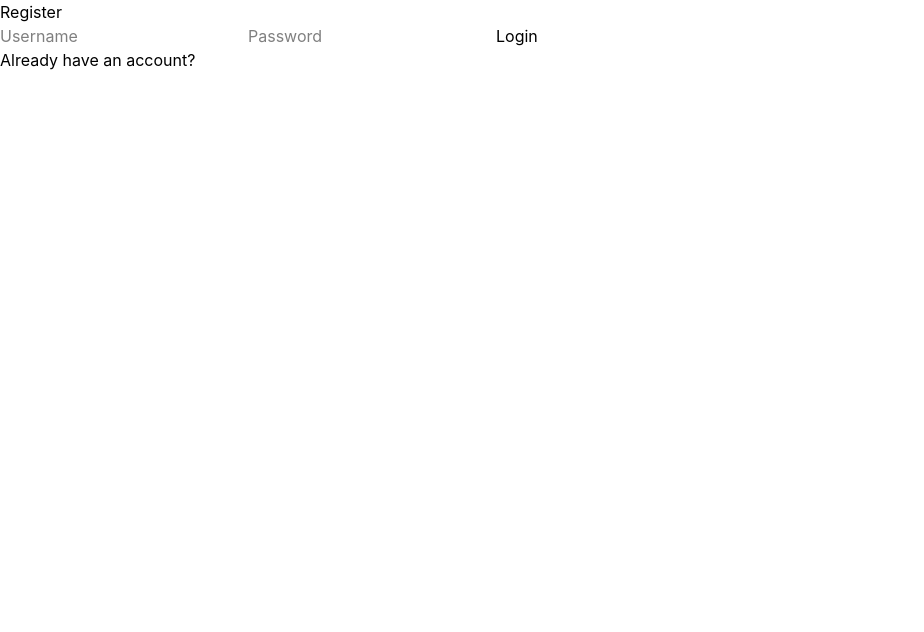
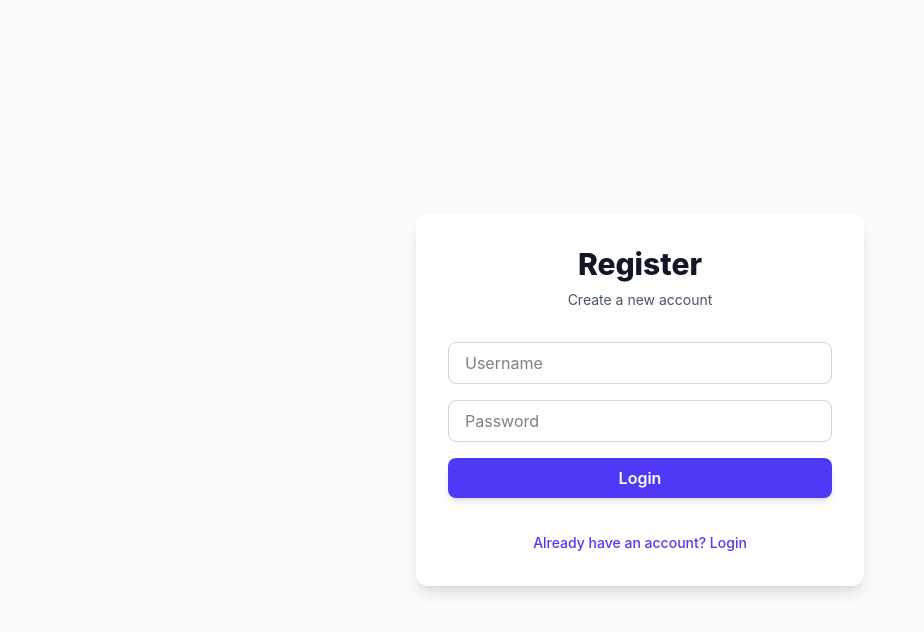
Before and after one commit to Veggissss/SolarWatch, a React (Vite) app: page /register in a window 1280 px wide. Shown: the top 632 px of the page, without its empty margins (0-924 px from the left). Built offline with nearby package versions, Linux system fonts and the light colour scheme.

Commit message:
feat: styled registration and login page

```diff
--- a/src/api/auth.ts
+++ b/src/api/auth.ts
@@ -11,6 +11,9 @@ export const performLogin = async (login: UserLogin) => {
     });
 
     if (!response.ok) {
+        if (response.status === 401) {
+            throw Error("Invalid credentials");
+        }
         throw Error(await response.text());
     }
     const token = await response.text();
--- /dev/null
+++ b/src/components/DisplayError.tsx
@@ -0,0 +1,11 @@
+
+export function DisplayError({ error }: { error: string }) {
+    if (!error || !error.trim()) {
+        return <></>
+    }
+    return (
+        <div className="mt-4 p-3 bg-red-100 border border-red-400 text-red-700 rounded relative" role="alert">
+            <span className="block sm:inline">{error}</span>
+        </div>
+    )
+}
--- a/src/components/LoginForm.tsx
+++ b/src/components/LoginForm.tsx
@@ -27,20 +27,27 @@ export function LoginForm({ onRegistrered }: LoginProps) {
     }
 
     return (
-        <form onSubmit={handleSubmit}>
+        <form onSubmit={handleSubmit} className="flex flex-col gap-4 w-full max-w-sm mx-auto">
             <input
+                className="w-full px-4 py-2 border border-gray-300 rounded-lg focus:ring-2 focus:ring-indigo-500 focus:border-indigo-500 outline-none transition-all dark:bg-gray-700 dark:border-gray-600 dark:text-white"
                 type="text"
                 placeholder="Username"
                 value={username}
                 onChange={(e) => setUsername(e.target.value)}
             />
             <input
+                className="w-full px-4 py-2 border border-gray-300 rounded-lg focus:ring-2 focus:ring-indigo-500 focus:border-indigo-500 outline-none transition-all dark:bg-gray-700 dark:border-gray-600 dark:text-white"
                 type="password"
                 placeholder="Password"
                 value={password}
                 onChange={(e) => setPassword(e.target.value)}
             />
-            <button type="submit">Login</button>
+            <button
+                type="submit"
+                className="w-full py-2 px-4 bg-indigo-600 hover:bg-indigo-700 text-white font-semibold rounded-lg shadow-md focus:outline-none focus:ring-2 focus:ring-indigo-500 focus:ring-opacity-75 transition-colors cursor-pointer"
+            >
+                Login
+            </button>
         </form>
     )
 }
--- a/src/pages/LoginPage.tsx
+++ b/src/pages/LoginPage.tsx
@@ -3,6 +3,7 @@ import { useNavigate } from "react-router";
 import type { UserLogin } from "../types";
 import { LoginForm } from "../components/LoginForm";
 import { performLogin } from "../api/auth";
+import { DisplayError } from "../components/DisplayError";
 
 export function LoginPage() {
     const [userLogin, setUserLogin] = useState<UserLogin | null>(null);
@@ -21,11 +22,25 @@ export function LoginPage() {
     }, [userLogin, navitation])
 
     return (
-        <>
-            <h1>Login</h1>
-            <LoginForm onRegistrered={(user) => setUserLogin(user)} />
-            <a onClick={() => navitation("/register")}>Don't have an account?</a>
-            {error ? <p>{error}</p> : <></>}
-        </>
+        <div className="min-h-screen flex items-center justify-center bg-gray-50 dark:bg-gray-900 py-12 px-4 sm:px-6 lg:px-8">
+            <div className="max-w-md w-full space-y-8 bg-white dark:bg-gray-800 p-8 rounded-xl shadow-lg">
+                <div className="text-center">
+                    <h1 className="text-3xl font-extrabold text-gray-900 dark:text-white mb-2">Login</h1>
+                    <p className="text-sm text-gray-600 dark:text-gray-400">Sign in to your account</p>
+                </div>
+
+                <LoginForm onRegistrered={(user) => setUserLogin(user)} />
+
+                <div className="text-center mt-4">
+                    <button
+                        onClick={() => navitation("/register")}
+                        className="text-indigo-600 hover:text-indigo-500 font-medium text-sm cursor-pointer bg-transparent border-none p-0 inline-block hover:underline"
+                    >
+                        Don't have an account? Sign up
+                    </button>
+                </div>
+                <DisplayError error={error} />
+            </div>
+        </div>
     )
 }
--- a/src/pages/RegistrationPage.tsx
+++ b/src/pages/RegistrationPage.tsx
@@ -3,6 +3,7 @@ import { useNavigate } from "react-router";
 import type { UserLogin } from "../types";
 import { LoginForm } from "../components/LoginForm";
 import { performLogin, performRegister } from "../api/auth";
+import { DisplayError } from "../components/DisplayError";
 
 export function RegistrationPage() {
     const [userRegister, setUserRegister] = useState<UserLogin | null>(null)
@@ -25,11 +26,27 @@ export function RegistrationPage() {
     }, [userRegister, navitation])
 
     return (
-        <>
-            <h1>Register</h1>
-            <LoginForm onRegistrered={(user) => setUserRegister(user)} />
-            <a onClick={() => navitation("/login")}>Already have an account?</a>
-            {error ? <p>{error}</p> : <></>}
-        </>
+        <div className="min-h-screen flex items-center justify-center bg-gray-50 dark:bg-gray-900 py-12 px-4 sm:px-6 lg:px-8">
+            <div className="max-w-md w-full space-y-8 bg-white dark:bg-gray-800 p-8 rounded-xl shadow-lg">
+                <div className="text-center">
+                    <h1 className="text-3xl font-extrabold text-gray-900 dark:text-white mb-2">Register</h1>
+                    <p className="text-sm text-gray-600 dark:text-gray-400">Create a new account</p>
+                </div>
+
+                <div className="mt-8">
+                    <LoginForm onRegistrered={(user) => setUserRegister(user)} />
+                </div>
+
+                <div className="text-center mt-4">
+                    <button
+                        onClick={() => navitation("/login")}
+                        className="text-indigo-600 hover:text-indigo-500 font-medium text-sm cursor-pointer bg-transparent border-none p-0 inline-block hover:underline"
+                    >
+                        Already have an account? Login
+                    </button>
+                </div>
+                <DisplayError error={error} />
+            </div>
+        </div >
     )
 }
```
